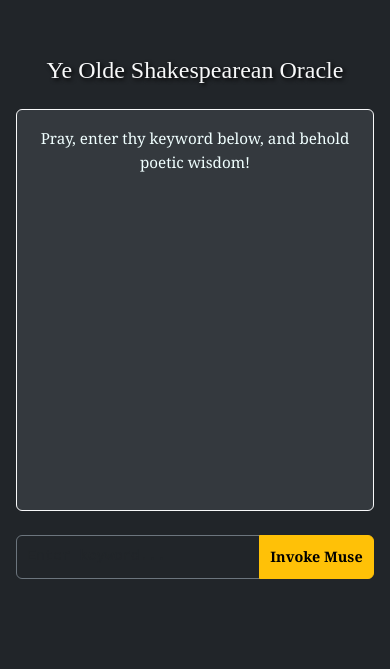
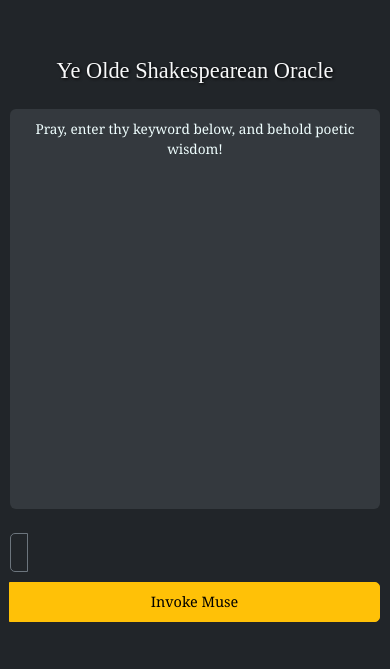
Before and after one commit to nndr229/shakespearean_llm, a Flask app: page / in a window 390 px wide. Shown: the top 669 px of the page. Run offline with Flask 3, Linux system fonts and the light colour scheme; parts of the project's set-up code (start-up, migrations or seed data) failed here and were passed over.

Commit message:
Update style.css

```diff
--- a/static/style.css
+++ b/static/style.css
@@ -1,58 +1,119 @@
 body {
   font-family: 'Georgia', serif;
+  background-color: #121212;
+  color: #f8f9fa;
+  margin: 0;
+  padding: 0;
+  overflow-x: hidden;
 }
+
+.container {
+  padding: 10px;
+}
+  p{
+    color:azure;
+  }
 
 h1 {
   font-family: 'Times New Roman', serif;
-  text-shadow: 2px 2px 4px #000;
+  text-shadow: 1px 1px 3px #000;
+  font-size: 1.6rem;
+  text-align: center;
+  margin-top: 10px;
 }
-p {
-  color: azure;
+
+.card {
+  background-color: rgba(255, 255, 255, 0.1);
+  border: none;
 }
+
 .card-body {
-  font-size: 1.1rem;
-  line-height: 1.6;
+  height: 60vh;
+  overflow-y: auto;
+  font-size: 0.9rem;
+  padding: 10px;
+}
+
+.input-group {
+  display: flex;
+  flex-direction: column;
+  gap: 10px;
+  margin-top: 15px;
 }
 
 .input-group input {
-  font-family: 'Courier New', monospace;
+  font-size: 1rem;
+  padding: 10px;
+  background-color: #1e1e1e;
+  border: 1px solid #333;
+  color: #fff;
+  border-radius: 5px;
 }
 
-.btn-warning {
-  color: #000;
-  font-weight: bold;
+.input-group button {
+  font-size: 1rem;
+  padding: 10px;
+  border-radius: 5px;
 }
 
-@media (max-width: 576px) {
-  body {
-    padding-top: 0.5rem;
+.modal-content {
+  background-color: #1e1e1e;
+  border-radius: 10px;
+  padding: 10px;
+}
+
+.modal-header,
+.modal-body,
+.modal-footer {
+  border: none;
+  padding: 10px;
+}
+
+.spinner-border {
+  width: 3rem;
+  height: 3rem;
+}
+
+p {
+  margin-bottom: 10px;
+  word-wrap: break-word;
+}
+
+.alert {
+  border-radius: 5px;
+  font-size: 0.9rem;
+}
+
+/* Mobile-specific adjustments */
+@media (max-width: 800px) {
+  p{
+    color:azure;
+  }
+  h1 {
+    font-size: 1.4rem;
   }
 
-  .container {
-    padding: 1rem;
-  }
-
-  h1 {
-    font-size: 1.5rem;
-    margin-bottom: 1rem;
-  }
-  p {
-    color: azure;
-  }
   .card-body {
-    height: 250px;
-    font-size: 0.95rem;
+    height: 55vh;
+    font-size: 0.85rem;
   }
 
   .input-group input,
   .input-group button {
     font-size: 0.9rem;
-    padding: 0.65rem;
+    padding: 8px;
   }
 
-  .modal-body,
-  .modal-header,
-  .modal-footer {
+  .modal-content {
+    padding: 5px;
+  }
+
+  .spinner-border {
+    width: 2.5rem;
+    height: 2.5rem;
+  }
+
+  .modal-body p {
     font-size: 0.9rem;
   }
 }
```
